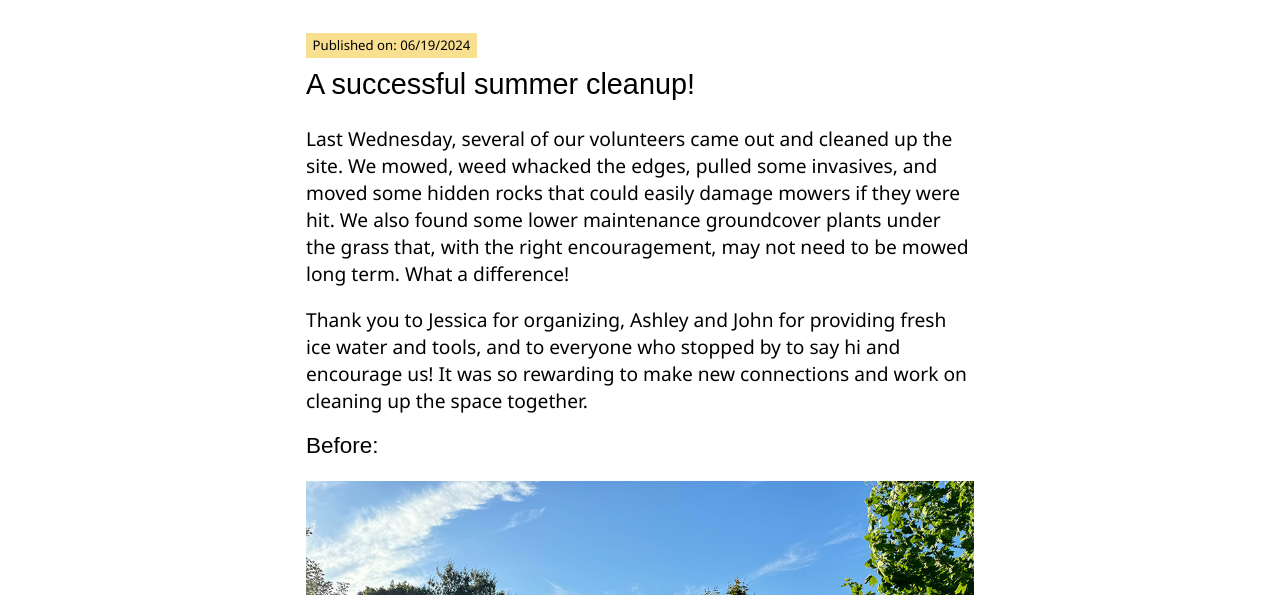
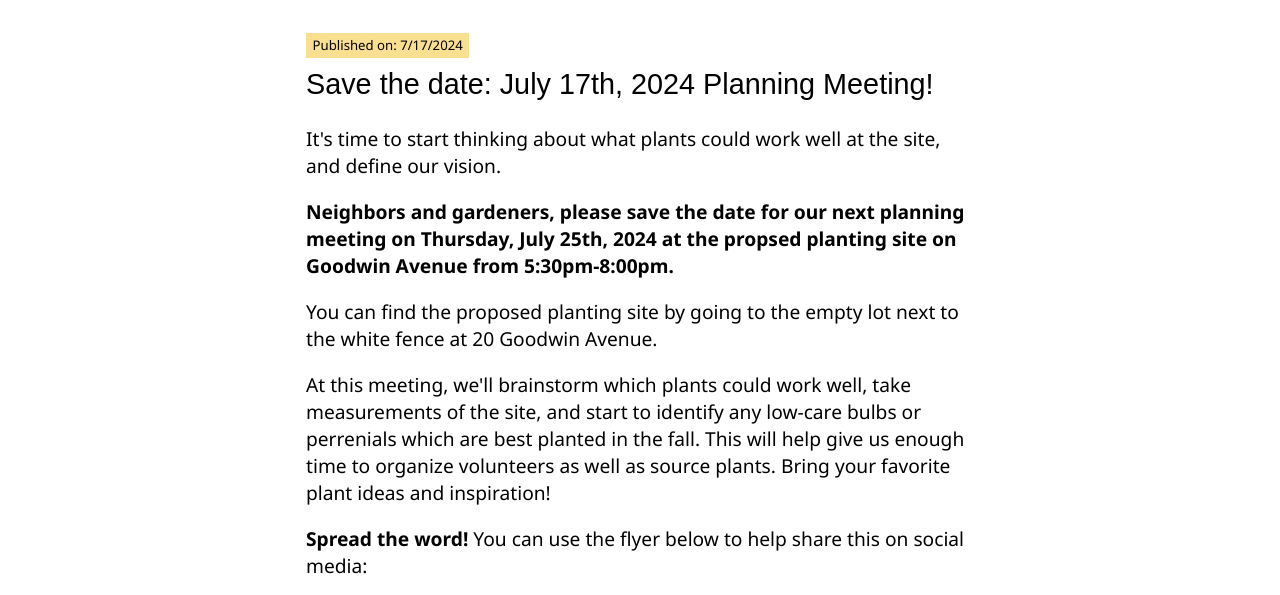
Before and after one commit to Forestdale-Garden/website, a website: page src/news/index.html in a window 1280 px wide. Shown: the part 322-917 px from the top of the page. Drawn offline with Linux system fonts and the light colour scheme; a web font is replaced by a local one.

Commit message:
Add garden meeting notice

```diff
--- a/src/news/index.html
+++ b/src/news/index.html
@@ -37,6 +37,18 @@
 			</div>
 		</header>
 		<section class="content-container content-container-narrow">
+			<aside id="news071724">
+				<span class="pubdate">7/17/2024</span>
+				<h2>Save the date: July 17th, 2024 Planning Meeting!</h2>
+				<p>It's time to start thinking about what plants could work well at the site, and define our vision.</p>
+				<p><strong>Neighbors and gardeners, please save the date for our next planning meeting on Thursday, July 25th, 2024 at
+						the propsed planting site on Goodwin Avenue from 5:30pm-8:00pm.</strong></p>
+				<p>You can find the proposed planting site by going to the empty lot next to the white fence at 20 Goodwin Avenue.</p>
+				<p>At this meeting, we'll brainstorm which plants could work well, take measurements of the site, and start to identify any low-care bulbs or perrenials which
+					are best planted in the fall. This will help give us enough time to organize volunteers as well as source plants. Bring your favorite plant ideas and inspiration!</p>
+				<p><strong>Spread the word!</strong> You can use the flyer below to help share this on social media:</p>
+				<img src="../images/garden-flyer-072524.jpg">
+			</aside>
 			<aside id="news061224">
 				<span class="pubdate">06/19/2024</span>
 				<h2>A successful summer cleanup!</h2>
```
Also changed, not shown: src/images/garden-flyer-072524.jpg (added).
